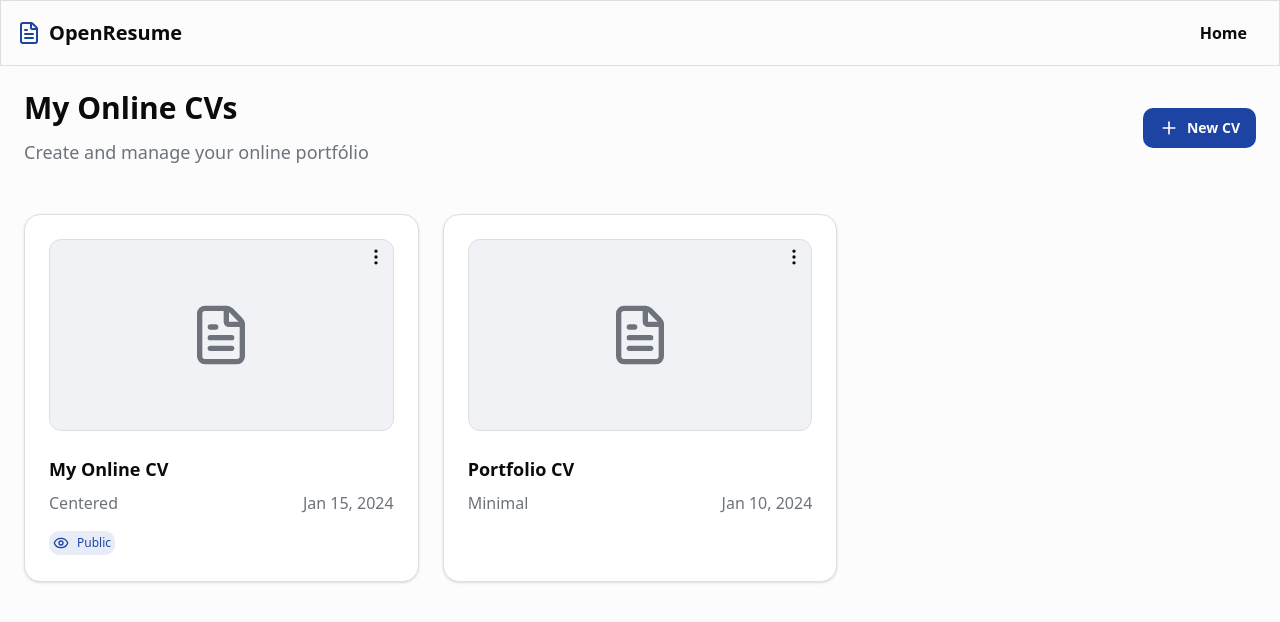
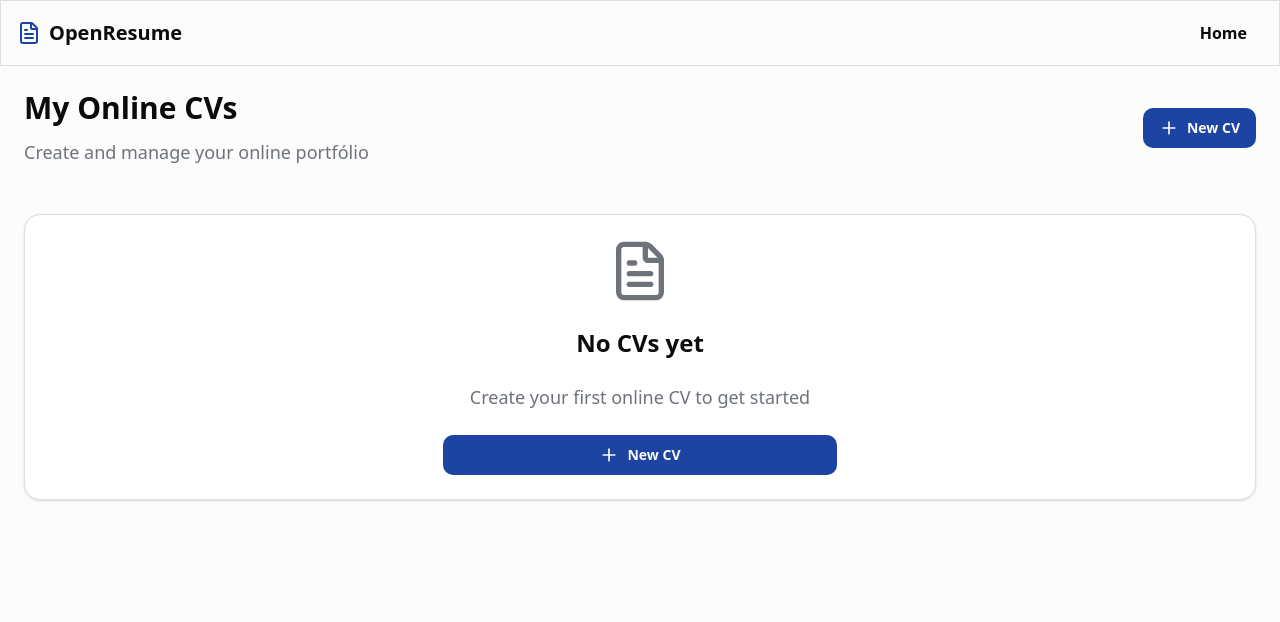
Before and after one commit to ythiago03/open-resume, a Next.js app: page /dashboard in a window 1280 px wide. Shown: the top 622 px of the page. Built offline with nearby package versions, Linux system fonts and the light colour scheme.

Commit message:
feat: started cv front crud

```diff
--- a/app/dashboard/page.tsx
+++ b/app/dashboard/page.tsx
@@ -1,52 +1,17 @@
-import { Button } from "@/components/ui/button";
-import { Card, CardContent, CardHeader, CardTitle } from "@/components/ui/card";
-import {
-	DropdownMenu,
-	DropdownMenuContent,
-	DropdownMenuItem,
-	DropdownMenuLabel,
-	DropdownMenuSeparator,
-	DropdownMenuTrigger,
-} from "@/components/ui/dropdown-menu";
-import {
-	Copy,
-	Download,
-	EllipsisVertical,
-	Eye,
-	FileText,
-	Plus,
-	Trash2,
-} from "lucide-react";
+"use client";
+
 import Link from "next/link";
 
+import { FileText } from "lucide-react";
+
+import { Button } from "@/components/ui/button";
+import { ResumeProvider } from "@/context/ResumeContext";
+import NewResumeBtn from "@/components/common/NewResumeBtn";
+import ResumesCards from "@/components/templates/ResumesCards";
+
 const page = () => {
-	const resumes = [
-		{
-			id: "1",
-			title: "My Online CV",
-			template: "centered",
-			lastModified: new Date("2024-01-15"),
-			isPublic: true,
-		},
-		{
-			id: "2",
-			title: "Portfolio CV",
-			template: "minimal",
-			lastModified: new Date("2024-01-10"),
-			isPublic: false,
-		},
-	];
-
-	const formatDate = (date: Date) => {
-		return new Intl.DateTimeFormat("en-US", {
-			month: "short",
-			day: "numeric",
-			year: "numeric",
-		}).format(date);
-	};
-
 	return (
-		<div>
+		<ResumeProvider>
 			<header className="sticky top-0 z-50 border bg-background/95 backdrop-blur supports-[backdrop-filter]:bg-background/60">
 				<div className="container mx-auto flex items-center justify-between h-16 px-4">
 					<Link href="/" className="flex items-center gap-2">
@@ -73,77 +38,12 @@ const page = () => {
 						</p>
 					</div>
 
-					<Button size="lg" className="font-semibold" asChild>
-						<Link href="/cv">
-							<Plus className="size-5" /> New CV
-						</Link>
-					</Button>
+					<NewResumeBtn />
 				</div>
 
-				<section className="container mx-auto p-6 grid sm:grid-cols-2 lg:grid-cols-3 gap-6">
-					{resumes.map(({ id, title, template, lastModified, isPublic }) => (
-						<Card
-							key={id}
-							className="py-0 relative transition-shadow hover:shadow-lg"
-						>
-							<DropdownMenu>
-								<DropdownMenuTrigger className="absolute top-6 right-6 hover:bg-primary/10 cursor-pointer rounded-lg">
-									<EllipsisVertical className="size-5 m-2 " />
-								</DropdownMenuTrigger>
-								<DropdownMenuContent>
-									<DropdownMenuItem className="cursor-pointer">
-										<FileText /> Edit
-									</DropdownMenuItem>
-									<DropdownMenuItem className="cursor-pointer">
-										<Copy /> Duplicate
-									</DropdownMenuItem>
-									{isPublic ? (
-										<DropdownMenuItem className="cursor-pointer">
-											<Eye /> View Public
-										</DropdownMenuItem>
-									) : (
-										<DropdownMenuItem className="cursor-pointer">
-											{" "}
-											<Eye /> Turn Public
-										</DropdownMenuItem>
-									)}
-									<DropdownMenuItem className="cursor-pointer">
-										<Download /> Download PDF
-									</DropdownMenuItem>
-									<DropdownMenuItem
-										className="cursor-pointer"
-										variant="destructive"
-									>
-										<Trash2 />
-										Delete
-									</DropdownMenuItem>
-								</DropdownMenuContent>
-							</DropdownMenu>
-
-							<Link className="h-full py-6" href="/">
-								<CardHeader>
-									<div className="mb-4 flex h-48 items-center justify-center rounded-lg border border-border bg-muted">
-										<FileText className="h-16 w-16 text-muted-foreground" />
-									</div>
-									<CardTitle className="text-lg">{title}</CardTitle>
-									<div className="flex justify-between capitalize text-muted-foreground">
-										<span>{template}</span>
-										<span>{formatDate(lastModified)}</span>
-									</div>
-								</CardHeader>
-								<CardContent>
-									{isPublic && (
-										<span className="inline-flex items-center gap-2 p-1 mt-4 text-xs text-primary bg-primary/10 rounded-md">
-											<Eye className="size-4" /> Public
-										</span>
-									)}
-								</CardContent>
-							</Link>
-						</Card>
-					))}
-				</section>
+				<ResumesCards />
 			</main>
-		</div>
+		</ResumeProvider>
 	);
 };
 
--- /dev/null
+++ b/components/common/NewResumeBtn.tsx
@@ -0,0 +1,33 @@
+import { useRouter } from "next/navigation";
+import useCVEditor from "@/hooks/useCVEditor";
+
+import { Plus } from "lucide-react";
+
+import { Button } from "../ui/button";
+import { twMerge } from "tailwind-merge";
+
+interface IButton extends React.ButtonHTMLAttributes<HTMLButtonElement> {}
+
+const NewResumeBtn = ({ className = "", ...rest }: IButton) => {
+	const router = useRouter();
+	const { createNewResume } = useCVEditor();
+
+	const newResume = () => {
+		const resumeId = createNewResume();
+
+		router.push(`/cv/${resumeId}`);
+	};
+
+	return (
+		<Button
+			onClick={newResume}
+			size="lg"
+			className={twMerge("font-semibold cursor-pointer", className)}
+			{...rest}
+		>
+			<Plus className="size-5" /> New CV
+		</Button>
+	);
+};
+
+export default NewResumeBtn;
--- a/components/templates/EditorForm.tsx
+++ b/components/templates/EditorForm.tsx
@@ -36,11 +36,12 @@ import {
 const EditorForm = () => {
 	const [selectedBlock, setSelectedBlock] = useState<string>("about");
 	const {
+		resumeData,
+		getResume,
 		addLink,
 		updateLink,
 		deleteLink,
 		addBlock,
-		resumeData,
 		deleteBlock,
 		changeBlockTitle,
 		toggleBlockView,
--- /dev/null
+++ b/components/templates/ResumesCards.tsx
@@ -0,0 +1,126 @@
+import Link from "next/link";
+
+import useCVEditor from "@/hooks/useCVEditor";
+
+import {
+	Copy,
+	Download,
+	EllipsisVertical,
+	Eye,
+	FileText,
+	Trash2,
+} from "lucide-react";
+
+import {
+	Card,
+	CardContent,
+	CardDescription,
+	CardHeader,
+	CardTitle,
+} from "../ui/card";
+import {
+	DropdownMenu,
+	DropdownMenuContent,
+	DropdownMenuItem,
+	DropdownMenuTrigger,
+} from "../ui/dropdown-menu";
+import NewResumeBtn from "../common/NewResumeBtn";
+
+const ResumesCards = () => {
+	const { simpleResumes } = useCVEditor();
+
+	const formatDate = (date: number) => {
+		const convertedDate = new Date(date);
+
+		return new Intl.DateTimeFormat("en-US", {
+			month: "short",
+			day: "numeric",
+			year: "numeric",
+		}).format(convertedDate);
+	};
+
+	if (simpleResumes.length === 0) {
+		return (
+			<section className="container mx-auto p-6">
+				<Card className="w-full flex items-center p-6">
+					<FileText className="size-16 text-muted-foreground" />
+
+					<CardTitle className="text-2xl">No CVs yet</CardTitle>
+
+					<CardDescription className="text-lg">
+						Create your first online CV to get started
+					</CardDescription>
+
+					<NewResumeBtn className="w-full md:w-1/3" />
+				</Card>
+			</section>
+		);
+	}
+
+	return (
+		<section className="container mx-auto p-6 grid sm:grid-cols-2 lg:grid-cols-3 gap-6">
+			{simpleResumes.map(({ id, name, template, lastEdited, isPublic }) => (
+				<Card
+					key={id}
+					className="py-0 relative transition-shadow hover:shadow-lg"
+				>
+					<DropdownMenu>
+						<DropdownMenuTrigger className="absolute top-6 right-6 hover:bg-primary/10 cursor-pointer rounded-lg">
+							<EllipsisVertical className="size-5 m-2 " />
+						</DropdownMenuTrigger>
+						<DropdownMenuContent>
+							<DropdownMenuItem className="cursor-pointer">
+								<FileText /> Edit
+							</DropdownMenuItem>
+							<DropdownMenuItem className="cursor-pointer">
+								<Copy /> Duplicate
+							</DropdownMenuItem>
+							{isPublic ? (
+								<DropdownMenuItem className="cursor-pointer">
+									<Eye /> View Public
+								</DropdownMenuItem>
+							) : (
+								<DropdownMenuItem className="cursor-pointer">
+									{" "}
+									<Eye /> Turn Public
+								</DropdownMenuItem>
+							)}
+							<DropdownMenuItem className="cursor-pointer">
+								<Download /> Download PDF
+							</DropdownMenuItem>
+							<DropdownMenuItem
+								className="cursor-pointer"
+								variant="destructive"
+							>
+								<Trash2 />
+								Delete
+							</DropdownMenuItem>
+						</DropdownMenuContent>
+					</DropdownMenu>
+
+					<Link className="h-full py-6" href="/">
+						<CardHeader>
+							<div className="mb-4 flex h-48 items-center justify-center rounded-lg border border-border bg-muted">
+								<FileText className="h-16 w-16 text-muted-foreground" />
+							</div>
+							<CardTitle className="text-lg">{name}</CardTitle>
+							<div className="flex justify-between capitalize text-muted-foreground">
+								<span>{template}</span>
+								<span>{formatDate(lastEdited)}</span>
+							</div>
+						</CardHeader>
+						<CardContent>
+							{isPublic && (
+								<span className="inline-flex items-center gap-2 p-1 mt-4 text-xs text-primary bg-primary/10 rounded-md">
+									<Eye className="size-4" /> Public
+								</span>
+							)}
+						</CardContent>
+					</Link>
+				</Card>
+			))}
+		</section>
+	);
+};
+
+export default ResumesCards;
--- a/context/ResumeContext.tsx
+++ b/context/ResumeContext.tsx
@@ -1,20 +1,29 @@
 import { createContext, useState } from "react";
-import { ResumeData } from "@/types/ResumeData";
+import { ResumeData, SimpleResume } from "@/types/ResumeData";
 
 interface ResumeContext {
 	resumeData: ResumeData | null;
 	setResumeData: (data: ResumeData) => void;
+	simpleResumes: SimpleResume[];
+	setSimpleResumes: (data: SimpleResume[]) => void;
+	fullResumes: ResumeData[];
+	setFullResumes: (data: ResumeData[]) => void;
 }
 
 const initialContext = {
 	resumeData: null,
 	setResumeData: () => {},
+	simpleResumes: [],
+	setSimpleResumes: () => {},
+	fullResumes: [],
+	setFullResumes: () => {},
 };
 
 const ResumeContext = createContext<ResumeContext>(initialContext);
 
 const ResumeProvider = ({ children }: { children: React.ReactNode }) => {
 	const [resumeData, setResumeData] = useState<ResumeData | null>({
+		id: "cv-teste",
 		personalInfo: {
 			fullName: "Thiago Fidêncio",
 			profileImg: "https://via.placeholder.com/150",
@@ -92,8 +101,20 @@ const ResumeProvider = ({ children }: { children: React.ReactNode }) => {
 		],
 	});
 
+	const [fullResumes, setFullResumes] = useState<ResumeData[]>([]);
+	const [simpleResumes, setSimpleResumes] = useState<SimpleResume[]>([]);
+
 	return (
-		<ResumeContext.Provider value={{ resumeData, setResumeData }}>
+		<ResumeContext.Provider
+			value={{
+				resumeData,
+				setResumeData,
+				simpleResumes,
+				setSimpleResumes,
+				fullResumes,
+				setFullResumes,
+			}}
+		>
 			{children}
 		</ResumeContext.Provider>
 	);
--- a/hooks/useCVEditor.tsx
+++ b/hooks/useCVEditor.tsx
@@ -5,15 +5,63 @@ import {
 	AboutBlock,
 	CvSocialLink,
 	ProjectsBlock,
+	ResumeData,
+	SimpleResume,
 	SkillsBlock,
 } from "@/types/ResumeData";
 
 const useCVEditor = () => {
-	const { resumeData, setResumeData } = useContext(ResumeContext);
+	const {
+		resumeData,
+		setResumeData,
+		simpleResumes,
+		setSimpleResumes,
+		fullResumes,
+		setFullResumes,
+	} = useContext(ResumeContext);
 
 	if (!resumeData || !setResumeData) {
 		throw new Error("useCVEditor must be used within a ResumeProvider");
 	}
+
+	const createNewResume = (): string => {
+		const id = crypto.randomUUID();
+
+		const newResume: SimpleResume = {
+			id,
+			name: "New Resume",
+			isPublic: false,
+			template: "minimal",
+			lastEdited: Date.now(),
+			publicURL: "",
+		};
+		const newResumeData: ResumeData = {
+			id,
+			personalInfo: {
+				fullName: "",
+				profileImg: "",
+				tagline: "",
+				bio: "",
+				location: "",
+			},
+			socialLinks: [],
+			blocks: [],
+		};
+
+		setSimpleResumes([...simpleResumes, newResume]);
+		setFullResumes([...fullResumes, newResumeData]);
+
+		return id;
+	};
+
+	const deleteResume = (id: string) => {
+		setSimpleResumes(simpleResumes.filter((resume) => resume.id !== id));
+		setFullResumes(fullResumes.filter((resume) => resume.id !== id));
+	};
+
+	const getResume = (id: string) => {
+		return fullResumes.find((resume) => resume.id === id);
+	};
 
 	// Links Section
 
@@ -276,6 +324,11 @@ const useCVEditor = () => {
 	};
 
 	return {
+		resumeData,
+		simpleResumes,
+		createNewResume,
+		deleteResume,
+		getResume,
 		addLink,
 		updateLink,
 		deleteLink,
@@ -290,7 +343,6 @@ const useCVEditor = () => {
 		addProject,
 		deleteProject,
 		updateProject,
-		resumeData,
 		setResumeData,
 	};
 };
```
Also changed, not shown: types/ResumeData.ts (+10 -0 lines), app/cv/[...id]/page.tsx (renamed from app/cv/page.tsx).
